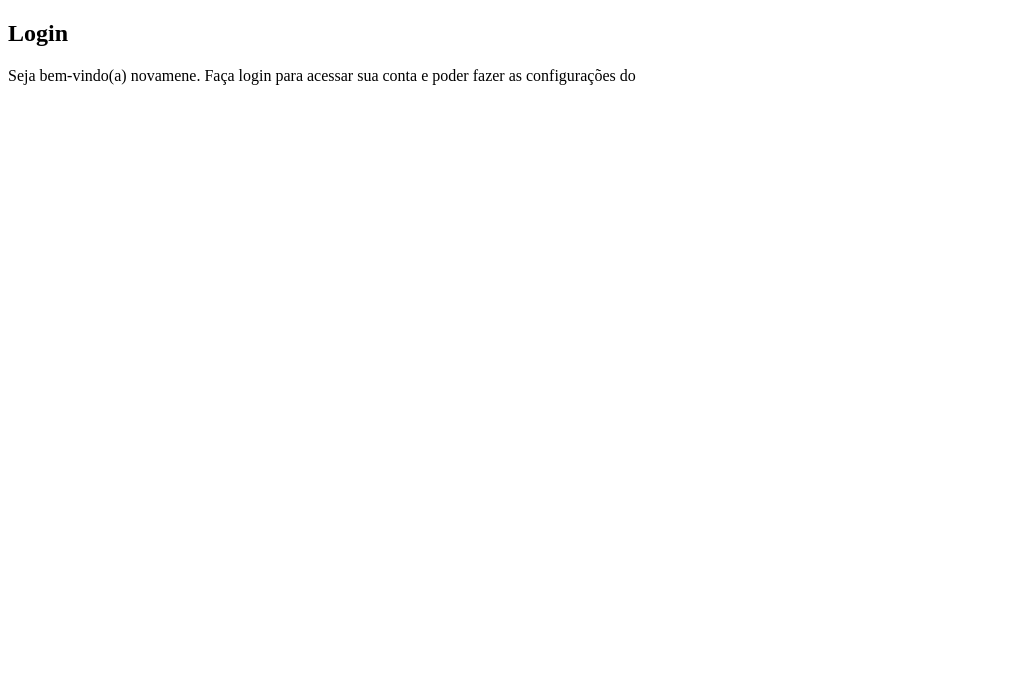
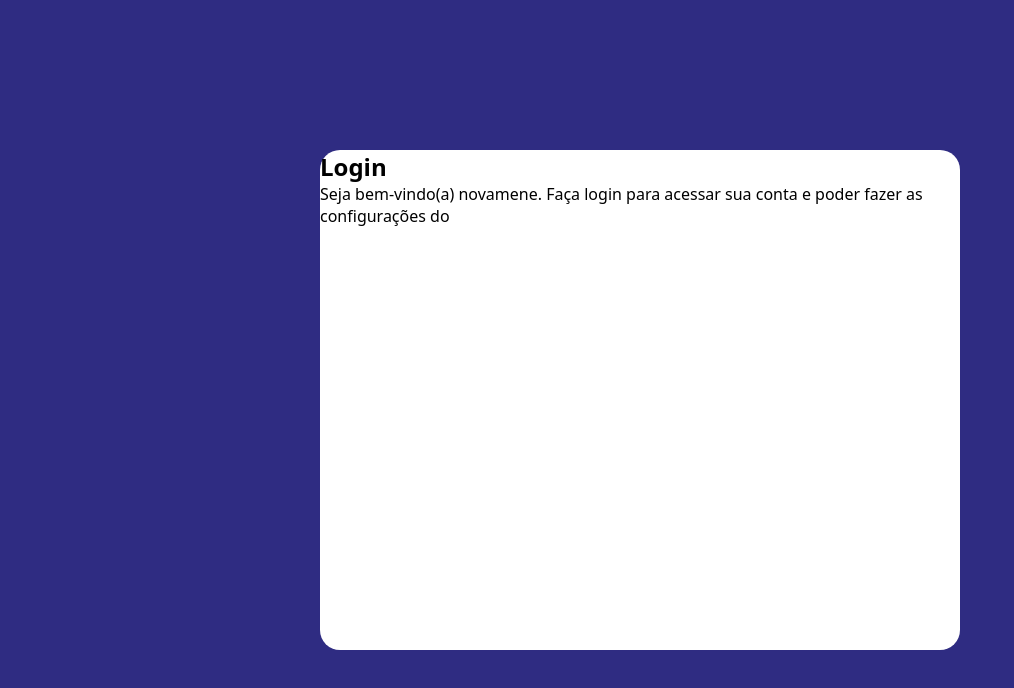
Before and after one commit to ezequiaslb/projeto-login, a plain HTML site: page index.html in a window 1280 px wide. Shown: the whole page, without its empty margins (0-1014 px from the left). Drawn offline with Linux system fonts and the light colour scheme.

Commit message:
Update style.css

```diff
--- a/estilos/style.css
+++ b/estilos/style.css
@@ -5,3 +5,33 @@ Paleta de Cores
 Verde: #49a09d
 Lilás: #2f2c82
 */
+* {
+    font-family: system-ui, -apple-system, BlinkMacSystemFont, 'Segoe UI', Roboto, Oxygen, Ubuntu, Cantarell, 'Open Sans', 'Helvetica Neue', sans-serif;
+    padding: 0px;
+    margin: 0px;
+    box-sizing: border-box;
+
+}
+
+body, html{
+    background-color: #2f2c82;
+    height: 100vh;
+    width: 100vw;
+
+}
+
+main{
+    position: relative;
+    height: 100vh;
+    width: 100vw;
+}
+section#login {
+    position: absolute;
+    top: 50%;
+    left: 50%;
+    transform: translate(-50%, -50%);
+    background-color: white;
+    width: 250x;
+    height: 500px;
+    border-radius: 20px;
+}
```
